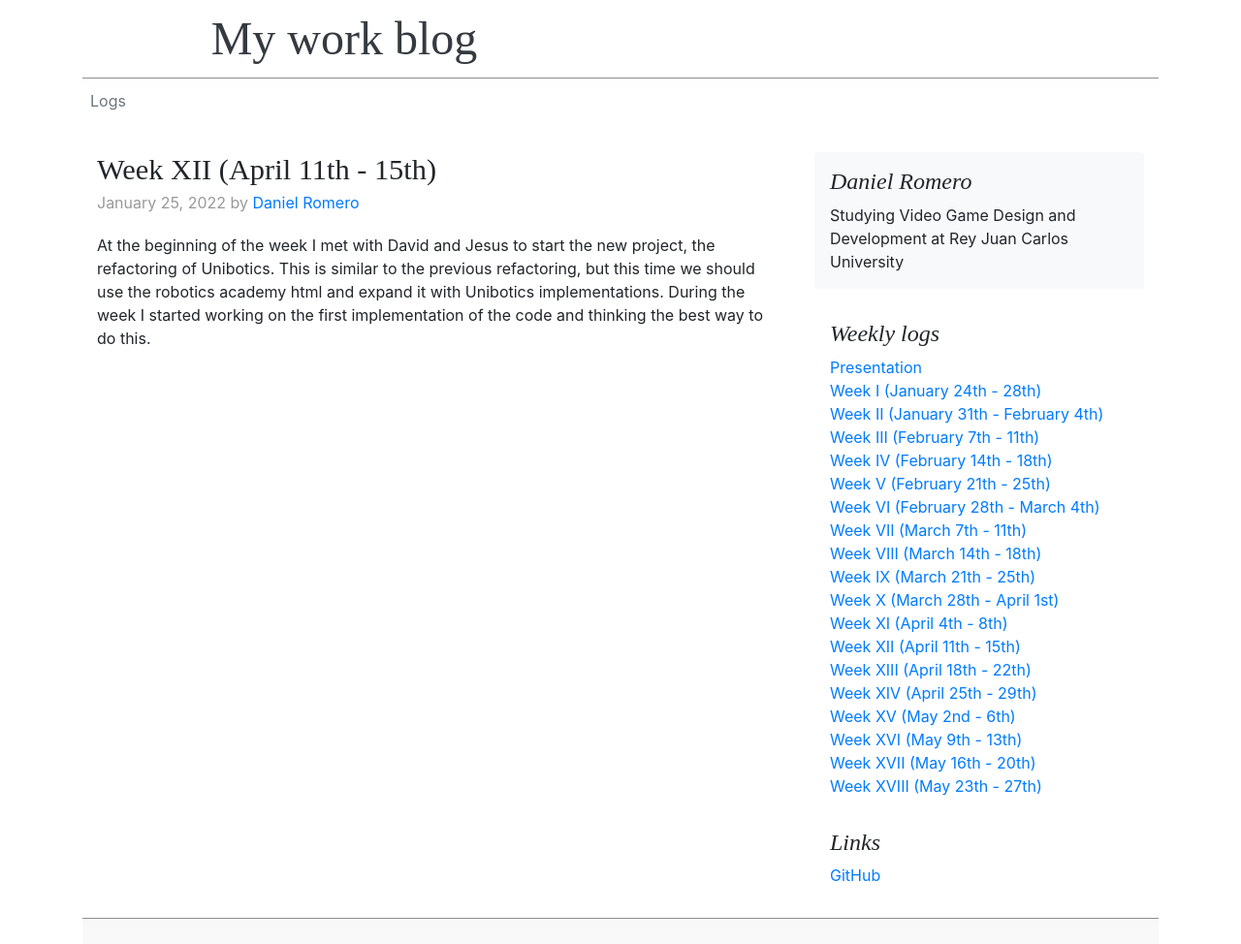
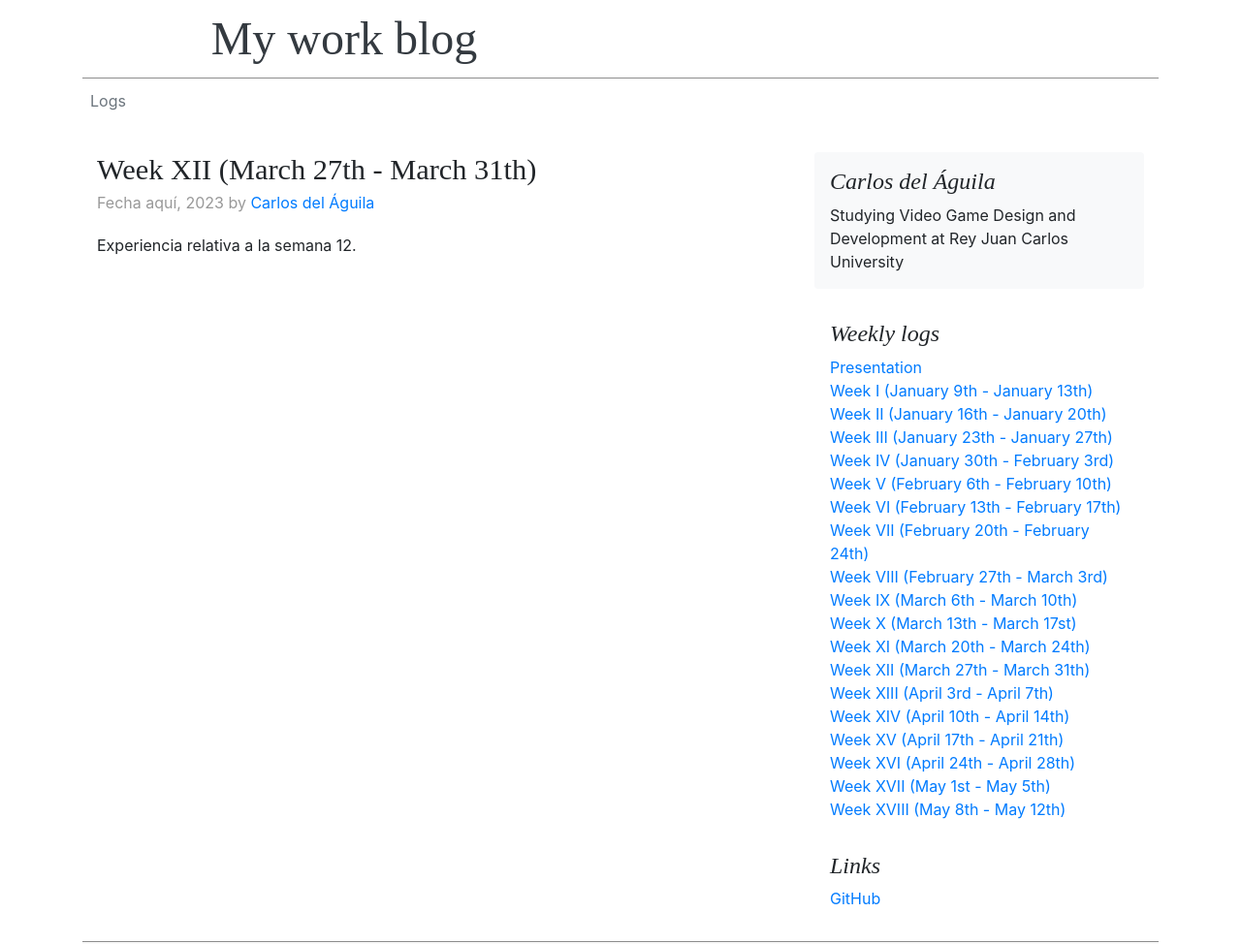
Before and after one commit to TheRoboticsClub/2023-upe-carlos-del-aguila, a plain HTML site: page docs/post_12.html in a window 1280 px wide. Shown: the top 974 px of the page at 97% size. Drawn offline with Linux system fonts and the light colour scheme.

Commit message:
Plantilla completamente modificada

```diff
--- a/docs/html_base/footer.html
+++ b/docs/html_base/footer.html
@@ -5,7 +5,7 @@
         <img src="../assets/logo_URJC.png" style="width: 200px">
     </div>
     <div id="col-12">
-        <p>Blog template built for <a href="https://getbootstrap.com/">Bootstrap</a> by <a href="https://twitter.com/mdo">@mdo</a> modified by Daniel Romero</p>
+        <p>Blog template built for <a href="https://getbootstrap.com/">Bootstrap</a> by <a href="https://twitter.com/mdo">@mdo</a> modified by Carlos del Águila</p>
         <p>
         <a href="#">Back to top</a>
         </p>
--- a/docs/html_base/sidebar.html
+++ b/docs/html_base/sidebar.html
@@ -2,7 +2,7 @@
 <div>
 <aside>
     <div class="p-3 mb-3 bg-light rounded">
-    <h4 class="font-italic">Daniel Romero</h4>
+    <h4 class="font-italic">Carlos del Águila</h4>
     <p class="mb-0">Studying Video Game Design and Development at Rey Juan Carlos University</p>
     </div>
 
@@ -10,31 +10,31 @@
     <h4 class="font-italic">Weekly logs</h4>
     <ol class="list-unstyled mb-0">
         <li><a href="index.html">Presentation</a></li>
-        <li><a href="post_1.html">Week I (January 24th - 28th)</a></li>
-        <li><a href="post_2.html">Week II (January 31th - February 4th)</a></li>
-        <li><a href="post_3.html">Week III (February 7th - 11th)</a></li>
-        <li><a href="post_4.html">Week IV (February 14th - 18th)</a></li>
-        <li><a href="post_5.html">Week V (February 21th - 25th)</a></li>
-        <li><a href="post_6.html">Week VI (February 28th - March 4th)</a></li>
-        <li><a href="post_7.html">Week VII (March 7th - 11th)</a></li>
-        <li><a href="post_8.html">Week VIII (March 14th - 18th)</a></li>
-        <li><a href="post_9.html">Week IX (March 21th - 25th)</a></li>
-        <li><a href="post_10.html">Week X (March 28th - April 1st)</a></li>
-        <li><a href="post_11.html">Week XI (April 4th - 8th)</a></li>
-        <li><a href="post_12.html">Week XII (April 11th - 15th)</a></li>
-        <li><a href="post_13.html">Week XIII (April 18th - 22th)</a></li>
-        <li><a href="post_14.html">Week XIV (April 25th - 29th)</a></li>
-        <li><a href="post_15.html">Week XV (May 2nd - 6th)</a></li>
-        <li><a href="post_16.html">Week XVI (May 9th - 13th)</a></li>
-        <li><a href="post_17.html">Week XVII (May 16th - 20th)</a></li>
-        <li><a href="post_18.html">Week XVIII (May 23th - 27th)</a></li>
+        <li><a href="post_1.html">Week I (January 9th - January 13th)</a></li>
+        <li><a href="post_2.html">Week II (January 16th - January 20th)</a></li>
+        <li><a href="post_3.html">Week III (January 23th - January 27th)</a></li>
+        <li><a href="post_4.html">Week IV (January 30th - February 3rd)</a></li>
+        <li><a href="post_5.html">Week V (February 6th - February 10th)</a></li>
+        <li><a href="post_6.html">Week VI (February 13th - February 17th)</a></li>
+        <li><a href="post_7.html">Week VII (February 20th - February 24th)</a></li>
+        <li><a href="post_8.html">Week VIII (February 27th - March 3rd)</a></li>
+        <li><a href="post_9.html">Week IX (March 6th - March 10th)</a></li>
+        <li><a href="post_10.html">Week X (March 13th - March 17st)</a></li>
+        <li><a href="post_11.html">Week XI (March 20th - March 24th)</a></li>
+        <li><a href="post_12.html">Week XII (March 27th - March 31th)</a></li>
+        <li><a href="post_13.html">Week XIII (April 3rd - April 7th)</a></li>
+        <li><a href="post_14.html">Week XIV (April 10th - April 14th)</a></li>
+        <li><a href="post_15.html">Week XV (April 17th - April 21th)</a></li>
+        <li><a href="post_16.html">Week XVI (April 24th - April 28th)</a></li>
+        <li><a href="post_17.html">Week XVII (May 1st - May 5th)</a></li>
+        <li><a href="post_18.html">Week XVIII (May 8th - May 12th)</a></li>
     </ol>
     </div>
 
     <div class="p-3">
     <h4 class="font-italic">Links</h4>
     <ol class="list-unstyled">
-        <li><a href="https://github.com/TheRoboticsClub/2022-upe-daniel-romero">GitHub</a></li>
+        <li><a href="https://github.com/TheRoboticsClub/2023-upe-carlos-del-aguila">GitHub</a></li>
     </ol>
     </div>
 </aside>
--- a/docs/post_12.html
+++ b/docs/post_12.html
@@ -4,7 +4,7 @@
     <meta charset="utf-8">
     <meta name="viewport" content="width=device-width, initial-scale=1, shrink-to-fit=no">
     <meta name="description" content="My work blog">
-    <meta name="author" content="Daniel">
+    <meta name="author" content="Carlos">
     <link rel="icon" href="assets/logo.png">
 
     <title>My work blog</title>
@@ -40,12 +40,10 @@
                 <div class="col-md-8 blog-main">
 
                     <div class="blog-post">
-                        <h2 class="blog-post-title">Week XII (April 11th - 15th)</h2>
-                        <p class="blog-post-meta">January 25, 2022 by <a href="#">Daniel Romero</a></p>
+                        <h2 class="blog-post-title">Week XII (March 27th - March 31th)</h2>
+                        <p class="blog-post-meta">Fecha aquí, 2023 by <a href="#">Carlos del Águila</a></p>
 
-                        <p>At the beginning of the week I met with David and Jesus to start the new project, the refactoring of Unibotics.
-                        This is similar to the previous refactoring, but this time we should use the robotics academy html and expand it with Unibotics implementations.
-                        During the week I started working on the first implementation of the code and thinking the best way to do this.</p>
+                        <p>Experiencia relativa a la semana 12.</p>
                     </div>
 
                 </div>
```
Also changed, not shown: docs/html_base/blog_base.html (+2 -2 lines), docs/post_10.html (+4 -5 lines), docs/post_11.html (+4 -4 lines), docs/post_13.html (+4 -5 lines), docs/post_14.html (+4 -5 lines), docs/post_15.html (+4 -4 lines), docs/post_16.html (+4 -4 lines), docs/post_17.html (+3 -3 lines), docs/post_18.html (+3 -3 lines), docs/post_2.html (+2 -2 lines), docs/post_6.html (+4 -4 lines), docs/post_7.html (+4 -4 lines), docs/post_8.html (+4 -4 lines), docs/post_9.html (+4 -5 lines).
